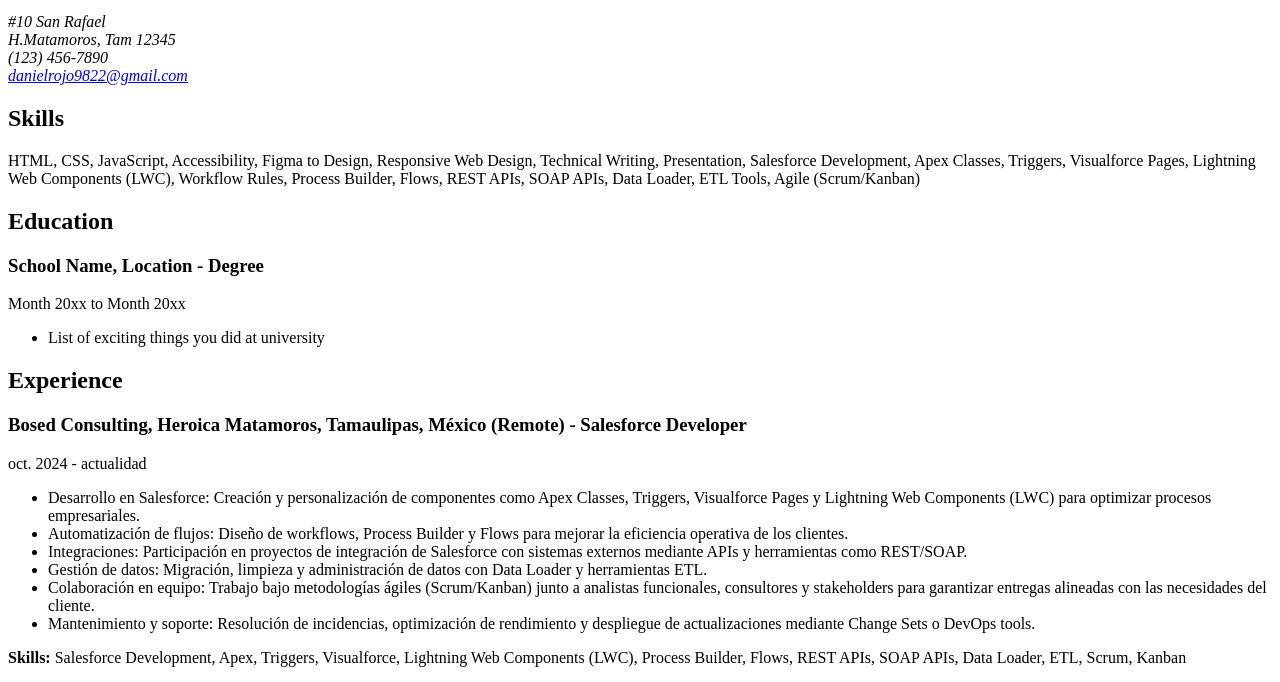
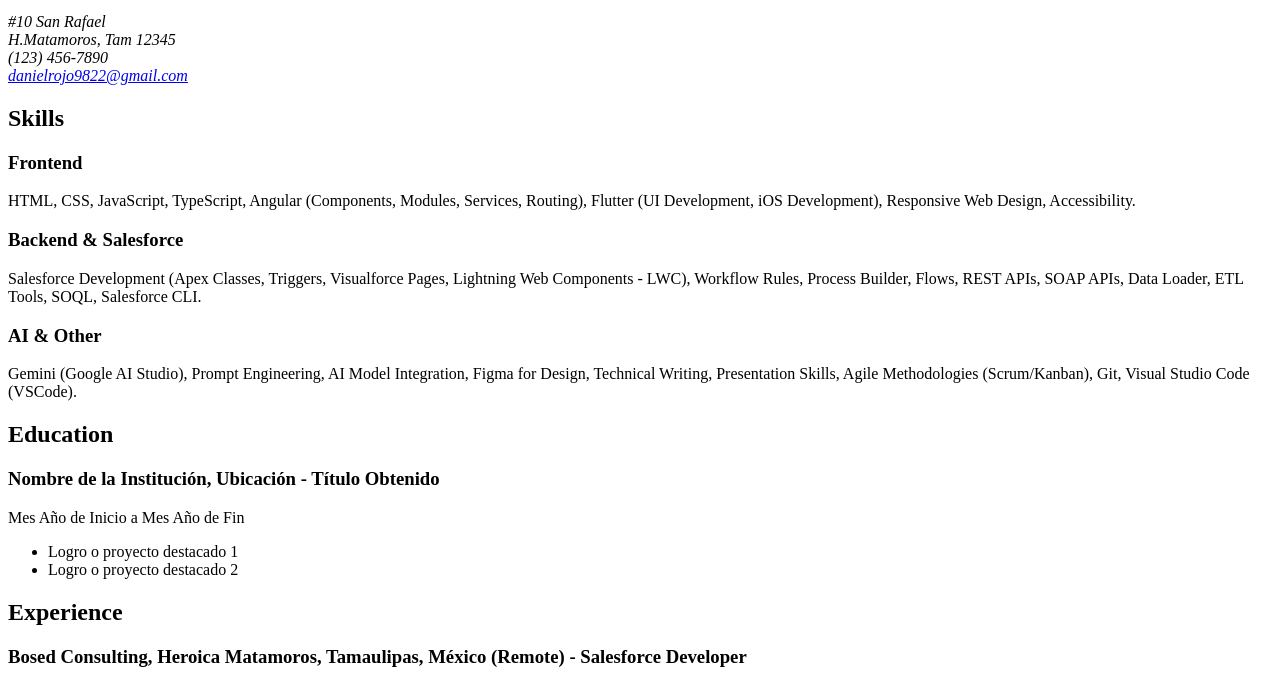
Before and after one commit to danilavida/My-CV, a plain HTML site: page index.html in a window 1280 px wide. Shown: the part 101-783 px from the top of the page. Drawn offline with Linux system fonts and the light colour scheme.

Commit message:
Update CV for Daniel Davila: enhance description, keywords, and skills sections; restructure skills into frontend, backend, and AI categories; improve education section layout.

```diff
--- a/index.html
+++ b/index.html
@@ -6,34 +6,38 @@
 
         <meta
             name="description"
-            content="CV de Daniel Rodríguez Davila - Desarrollador Frontend Junior con experiencia en HTML, CSS y JavaScript."
+            content="CV de Daniel Rodríguez Davila - Desarrollador Full-Stack con experiencia en Salesforce, Flutter, Angular, TypeScript y más."
         />
         <meta
             name="keywords"
-            content="cv, curriculum vitae, desarrollador frontend, junior developer, html, css, javascript, Daniel Davila"
+            content="cv, curriculum vitae, desarrollador full-stack, salesforce developer, flutter, angular, typescript, javascript, html, css, Daniel Davila"
         />
         <meta name="author" content="Daniel Davila" />
 
         <meta property="og:title" content="CV - Daniel Davila" />
         <meta
             property="og:description"
-            content="Currículum Vitae de Daniel Davila, un apasionado Desarrollador Frontend Junior."
+            content="Currículum Vitae de Daniel Davila, un desarrollador con experiencia en Salesforce y tecnologías web modernas como Flutter y Angular."
         />
         <meta property="og:type" content="website" />
-        <meta property="og:url" content="https://github.com/danilavida/My-CV" />
+        <meta property="og:url" content="https://danilavida.github.io/My-CV/" />
         <meta
             property="og:image"
             content="https://www.eltiempo.com/cultura/gente/que-dice-sobre-usted-su-foto-de-perfil-en-redes-sociales-segun-la-psicologia-3376382"
         />
+
         <meta name="twitter:card" content="summary_large_image" />
         <meta name="twitter:title" content="CV - Daniel Davila" />
         <meta
             name="twitter:description"
-            content="Currículum Vitae de Daniel Davila, un apasionado Desarrollador Frontend Junior."
+            content="Currículum Vitae de Daniel Davila, un desarrollador con experiencia en Salesforce y tecnologías web modernas como Flutter y Angular."
         />
-        <meta name="twitter:image" content="[Misma URL de la imagen para og:image]" />
+        <meta
+            name="twitter:image"
+            content="https://www.eltiempo.com/cultura/gente/que-dice-sobre-usted-su-foto-de-perfil-en-redes-sociales-segun-la-psicologia-3376382"
+        />
 
-        <link rel="icon" href="icon.png" type="image/x-icon" />
+        <link rel="icon" href="icon.png" type="image/png" />
         <title>CV - Daniel Davila</title>
     </head>
     <body>
@@ -51,22 +55,42 @@
         <main>
             <section id="skills">
                 <h2>Skills</h2>
-                <p>
-                    HTML, CSS, JavaScript, Accessibility, Figma to Design, Responsive Web
-                    Design, Technical Writing, Presentation, Salesforce Development, Apex
-                    Classes, Triggers, Visualforce Pages, Lightning Web Components (LWC),
-                    Workflow Rules, Process Builder, Flows, REST APIs, SOAP APIs, Data
-                    Loader, ETL Tools, Agile (Scrum/Kanban)
-                </p>
+                <div>
+                    <h3>Frontend</h3>
+                    <p>
+                        HTML, CSS, JavaScript, TypeScript, Angular (Components, Modules,
+                        Services, Routing), Flutter (UI Development, iOS Development),
+                        Responsive Web Design, Accessibility.
+                    </p>
+                </div>
+                <div>
+                    <h3>Backend & Salesforce</h3>
+                    <p>
+                        Salesforce Development (Apex Classes, Triggers, Visualforce Pages,
+                        Lightning Web Components - LWC), Workflow Rules, Process Builder,
+                        Flows, REST APIs, SOAP APIs, Data Loader, ETL Tools, SOQL,
+                        Salesforce CLI.
+                    </p>
+                </div>
+                <div>
+                    <h3>AI & Other</h3>
+                    <p>
+                        Gemini (Google AI Studio), Prompt Engineering, AI Model
+                        Integration, Figma for Design, Technical Writing, Presentation
+                        Skills, Agile Methodologies (Scrum/Kanban), Git, Visual Studio Code
+                        (VSCode).
+                    </p>
+                </div>
             </section>
 
             <section id="education">
                 <h2>Education</h2>
                 <article>
-                    <h3>School Name, Location - Degree</h3>
-                    <p>Month 20xx to Month 20xx</p>
+                    <h3>Nombre de la Institución, Ubicación - Título Obtenido</h3>
+                    <p>Mes Año de Inicio a Mes Año de Fin</p>
                     <ul>
-                        <li>List of exciting things you did at university</li>
+                        <li>Logro o proyecto destacado 1</li>
+                        <li>Logro o proyecto destacado 2</li>
                     </ul>
                 </article>
             </section>
@@ -123,7 +147,6 @@
                     <ul>
                         <li>List of achievements</li>
                         <li>List of achievements</li>
-                        <li>List of achievements</li>
                     </ul>
                     <p>
                         <strong>Skills:</strong> List of skills used or gained at this
```
